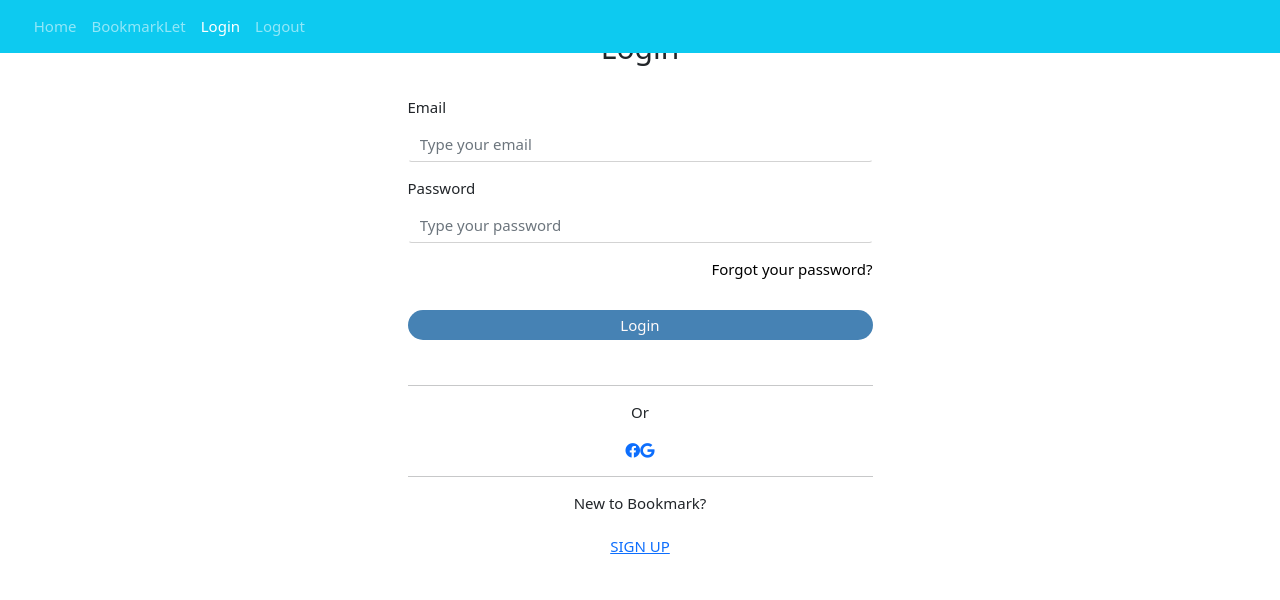
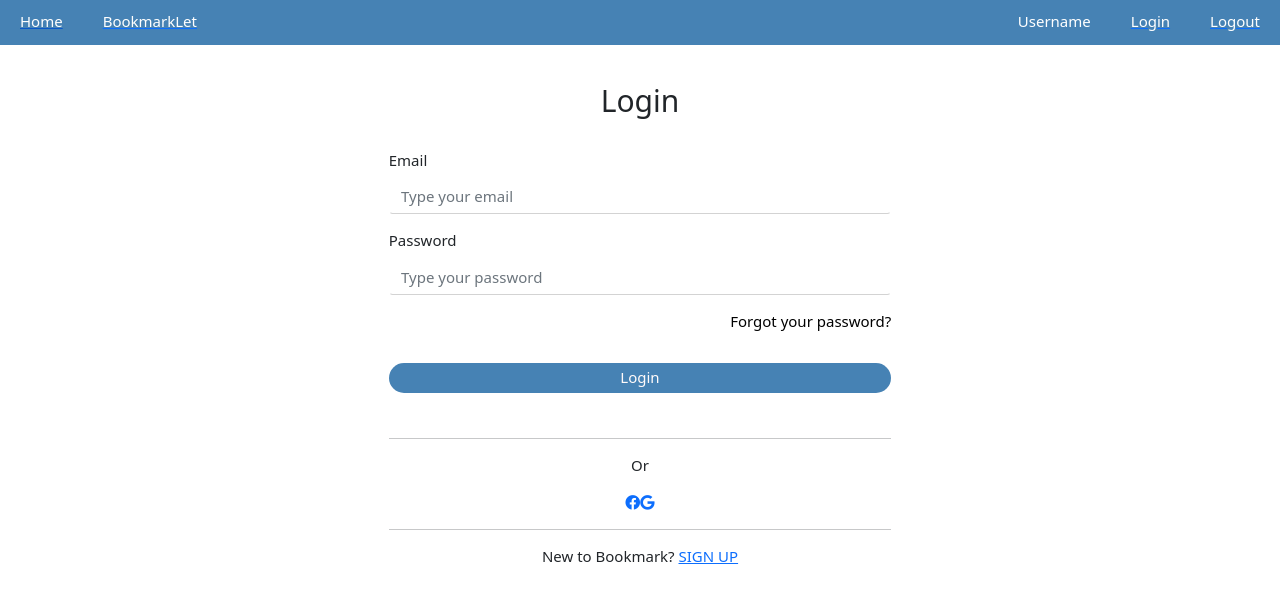
Before and after one commit to giaphien363/fabbiExamBookmark, a React (Create React App) app in the folder frontend/: page /login in a window 1280 px wide. Shown: the top 600 px of the page. Built offline with nearby package versions, Linux system fonts and the light colour scheme.

Commit message:
navbar header, modal component

```diff
--- a/frontend/src/components/Header/StyledHeader.ts
+++ b/frontend/src/components/Header/StyledHeader.ts
@@ -1,10 +1,26 @@
-import { Container, Row } from "reactstrap";
+import { Col, Row} from "reactstrap";
 import styled from "styled-components";
 
-export const StyledHeader = styled.div`
-  margin-bottom: 30px;
+
+export const StyledHeader = styled(Row)`
+  background-color: steelblue;
+  height: 3rem;
+  margin-bottom: 2.5rem;
 `;
 
-export const StyledHeaderTitle = styled(Row)`
+export const StyledColRight = styled(Col)`
+  display: inline-flex;
+  justify-content: flex-end;
+`
 
-`;
+export const StyledColLeft = styled(Col)`
+  display: inline-flex;
+
+`
+
+export const StyledLink = styled.p`
+  text-decoration: none;
+  color: white;
+  cursor: pointer;
+  margin : 10px 20px;
+`
--- a/frontend/src/components/Header/index.jsx
+++ b/frontend/src/components/Header/index.jsx
@@ -1,57 +1,36 @@
 import React from "react";
-import { StyledHeader, StyledHeaderTitle } from "./StyledHeader";
+import {
+  StyledHeader,
+  StyledColRight,
+  StyledColLeft,
+  StyledLink,
+} from "./StyledHeader";
 import { useLocation, Link } from "react-router-dom";
-import { Navbar } from "reactstrap";
+import { Col, Container, Navbar, Row } from "reactstrap";
 
 const Header = () => {
   const location = useLocation()["pathname"];
   return (
-    <>
-      <Navbar color="info" dark expand="md" fixed="top" light>
-        {" "}
-        <div className="collapse navbar-collapse" id="navbarNav">
-          <ul className="navbar-nav">
-            <li
-              className={
-                location == "/bookmark" ? "nav-item active" : "nav-item"
-              }
-            >
-              <Link className="nav-link" to="/">
-                Home
-              </Link>
-            </li>
+    <StyledHeader>
+      <StyledColLeft xs="6">
+        <Link to="/">
+          <StyledLink>Home</StyledLink>
+        </Link>
+        <Link to="/bookmarklet">
+          <StyledLink>BookmarkLet</StyledLink>
+        </Link>
+      </StyledColLeft>
 
-            <li
-              className={
-                location == "/bookmarklet" ? "nav-item active" : "nav-item"
-              }
-            >
-              <Link className="nav-link" to="/bookmarklet">
-                BookmarkLet
-              </Link>
-            </li>
-
-            <div style={{display:"flex", }}>
-            <li
-              className={location == "/login" ? "nav-item active" : "nav-item"}
-            >
-              <Link className="nav-link" to="/login">
-                Login
-              </Link>
-            </li>
-
-            <li
-              className={location == "/#" ? "nav-item active" : "nav-item"}
-            >
-              <Link className="nav-link" to="/#">
-                Logout
-              </Link>
-            </li>
-            </div>
-          </ul>
-        </div>
-      </Navbar>
-    </>
+      <StyledColRight xs="6">
+        <StyledLink>Username</StyledLink>
+        <Link to="/login">
+          <StyledLink>Login</StyledLink>
+        </Link>
+        <Link to="/#">
+          <StyledLink>Logout</StyledLink>
+        </Link>
+      </StyledColRight>
+    </StyledHeader>
   );
 };
 Header.propTypes = {};
--- a/frontend/src/features/Auth/components/Login/index.jsx
+++ b/frontend/src/features/Auth/components/Login/index.jsx
@@ -43,10 +43,10 @@ function Login() {
         </div>
 
         <div>
-          <p>New to Bookmark?</p>
-          <h4>
+          <span>New to Bookmark? </span>
+          <span>
             <Link to="/register">SIGN UP</Link>
-          </h4>
+          </span>
         </div>
       </>
     </StyledContainer>
--- a/frontend/src/features/Auth/components/Login/styledLogin.ts
+++ b/frontend/src/features/Auth/components/Login/styledLogin.ts
@@ -4,7 +4,6 @@ import {Container, Label, Input} from 'reactstrap'
 export const StyledContainer = styled(Container)`
     overflow: hidden;
     width: 35rem;
-    padding: 2rem ;
     display: flex;
     flex-direction: column;
     justify-content: center;
--- a/frontend/src/features/BookmarkList/components/Group/index.jsx
+++ b/frontend/src/features/BookmarkList/components/Group/index.jsx
@@ -1,14 +1,14 @@
 import React, { useEffect, useState } from "react";
-import { Modal } from "react-bootstrap";
+import AddEdit from "../../components/AddEdit";
 import { Col, Dropdown, DropdownMenu, DropdownToggle } from "reactstrap";
 import {
   DelBookmark,
   GetAllBookmark,
   InsertBookmark,
-  UpdateBookmark
+  UpdateBookmark,
 } from "../../../../API/BookmarkAPI";
-import AddEdit from "../../components/AddEdit";
 import Bookmark from "../Bookmark";
+import CustomModal from "../Modal";
 import {
   StyledCard,
   StyledCardBody,
@@ -16,7 +16,7 @@ import {
   StyledCardHeader,
   StyledCardTitle,
   StyledCardTitleInput,
-  StyledDropdownButton
+  StyledDropdownButton,
 } from "./styledGroup";
 
 const Group = ({
@@ -124,7 +124,7 @@ const Group = ({
               </StyledCardTitle>
             )}
             {editMode && (
-              <form onSubmit={handleUpdateCate} style={{ width: "100%"}}>
+              <form onSubmit={handleUpdateCate} style={{ width: "100%" }}>
                 <StyledCardTitleInput
                   value={categoryName}
                   autoFocus
@@ -134,7 +134,7 @@ const Group = ({
             )}
             {editMode || (
               <Dropdown isOpen={dropdownOpen} toggle={toggleDrop}>
-                <DropdownToggle color="" style={{  margin: "0.3rem"}}>
+                <DropdownToggle color="" style={{ margin: "0.3rem" }}>
                   <i className="fal fa-ellipsis-v-alt"></i>
                 </DropdownToggle>
                 <DropdownMenu>
@@ -187,7 +187,16 @@ const Group = ({
       </Col>
 
       {/* modal */}
-      <Modal
+
+      <CustomModal
+        showModal={showModal}
+        toggleShow={toggleShow}
+        groupId={id}
+        bookId={bookId}
+        listCategory={categoriesSelect}
+        crudBookmark={crudBookmark}
+      />
+      {/* <Modal
         show={showModal}
         backdrop="static"
         keyboard={false}
@@ -202,7 +211,7 @@ const Group = ({
             toggleShow={toggleShow}
           />
         </Modal.Body>
-      </Modal>
+      </Modal> */}
     </>
   );
 };
--- a/frontend/src/features/BookmarkList/components/ListSearch/index.jsx
+++ b/frontend/src/features/BookmarkList/components/ListSearch/index.jsx
@@ -1,21 +1,22 @@
 import React from "react";
 import { Button, Col} from "reactstrap";
+import Bookmark from "../Bookmark";
 import { StyledLink, StyledButton, StyledButtons, StyledSearch } from "./styledSearch";
 
 
-const ListSearch = ({ item, crudBookmark, setBookId, toggleShow  }) => {
-  const handleDel = () => {
-    crudBookmark("DELETE", item.id);
-  };
+const ListSearch = ({item}) => {
+  // const handleDel = () => {
+  //   crudBookmark("DELETE", item.id);
+  // };
 
-  const handleUpdate = () => {
-    setBookId(item.id);
-    toggleShow();
-  };
+  // const handleUpdate = () => {
+  //   setBookId(item.id);
+  //   toggleShow();
+  // };
 
   return (
     <StyledSearch>
-      <StyledLink href={item.url} target="_blank" rel="noreferrer">{item.title}</StyledLink>
+      {/* <StyledLink href={item.url} target="_blank" rel="noreferrer">{item.title}</StyledLink>
       <StyledButtons>
       <StyledButton
           color="success"
@@ -36,9 +37,12 @@ const ListSearch = ({ item, crudBookmark, setBookId, toggleShow  }) => {
         </StyledButton>
 
 
-      </StyledButtons>
+      </StyledButtons> */}
+
+      {/* <><StyledLink href={item.url} target="_blank" rel="noreferrer">{item.title}</StyledLink></> */}
+      <Bookmark/>
     </StyledSearch>
   );
 };
-
+ListSearch.protoType ={};
 export default ListSearch;
--- /dev/null
+++ b/frontend/src/features/BookmarkList/components/Modal.jsx
@@ -0,0 +1,33 @@
+import React from "react";
+import PropTypes from "prop-types";
+import { Modal } from "react-bootstrap";
+import AddEdit from "./AddEdit";
+
+
+const CustomModal = (prop) => {
+  const { showModal, toggleShow, groupId, bookId, listCategory, crudBookmark } =    prop;
+  return (
+    <>
+      <Modal
+        show={showModal}
+        backdrop="static"
+        keyboard={false}
+        onHide={toggleShow}
+      >
+        <Modal.Body>
+          <AddEdit
+            groupId={groupId}
+            bookId={bookId}
+            categoriesSelect={listCategory}
+            crudBookmark={crudBookmark}
+            toggleShow={toggleShow}
+          />
+        </Modal.Body>
+      </Modal>
+    </>
+  );
+};
+
+CustomModal.propTypes = {};
+
+export default CustomModal;
--- a/frontend/src/features/BookmarkList/pages/Main/index.jsx
+++ b/frontend/src/features/BookmarkList/pages/Main/index.jsx
@@ -136,7 +136,7 @@ const Main = () => {
     <>
       <StyledMain>
         <Row className="my-4">
-          <Col md={6}>
+          <Col >
             <h1>Bookmark Management</h1>
           </Col>
 
@@ -148,17 +148,18 @@ const Main = () => {
             />
             <i
               class="far fa-search"
-              style={{ marginLeft: "-9%", padding: "0.6rem" }}
+              style={{ marginLeft: "-10%", padding: "0.6rem" }}
             ></i>
           </div>
         </Row>
+
         {/* if searching */}
         {searchBookmark.length > 0 && (
           <>
             <StyledSearchTitle>Search Results</StyledSearchTitle>
             <StyledSearchCount>There are {searchBookmark.length} results</StyledSearchCount>
             {searchBookmark.map((item, i) => (
-              <ListSearch key={i} item={item} />
+              <ListSearch key={i} item={item}/>
             ))}
           </>
         )}
@@ -198,6 +199,7 @@ const Main = () => {
                 </Button>
               </Form>
             </Col>
+
             <Col md="12">
               <Row>
                 {/* map groups */}
--- a/frontend/src/features/BookmarkList/pages/Main/styledMain.ts
+++ b/frontend/src/features/BookmarkList/pages/Main/styledMain.ts
@@ -3,7 +3,6 @@ import styled from "styled-components/macro";
 
 export const StyledMain = styled(Container)`
   font-family: Roboto, sans-serif;
-  margin-top: 7rem;
 `
 
 export const StyledSearchTitle = styled.h2`
```
